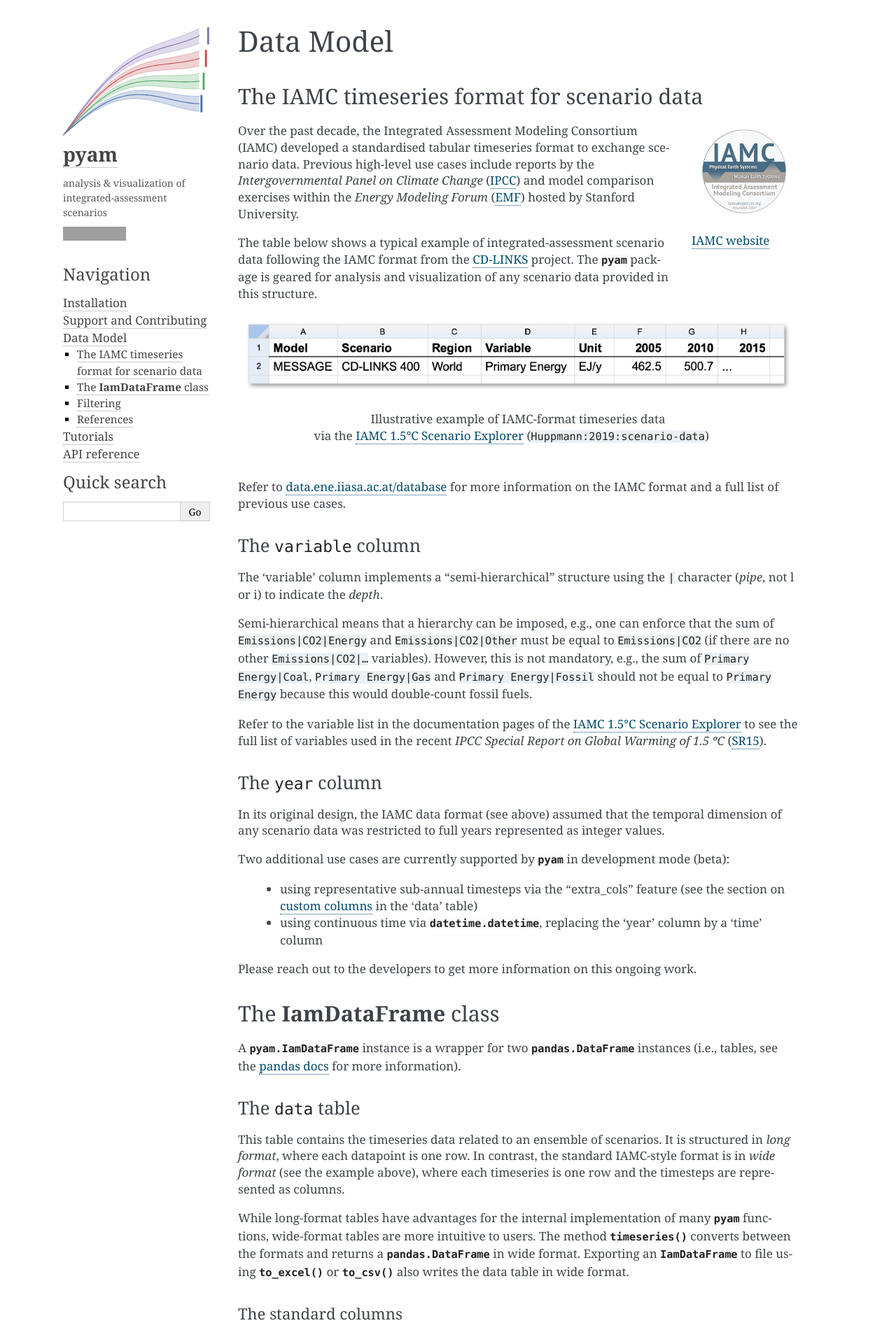
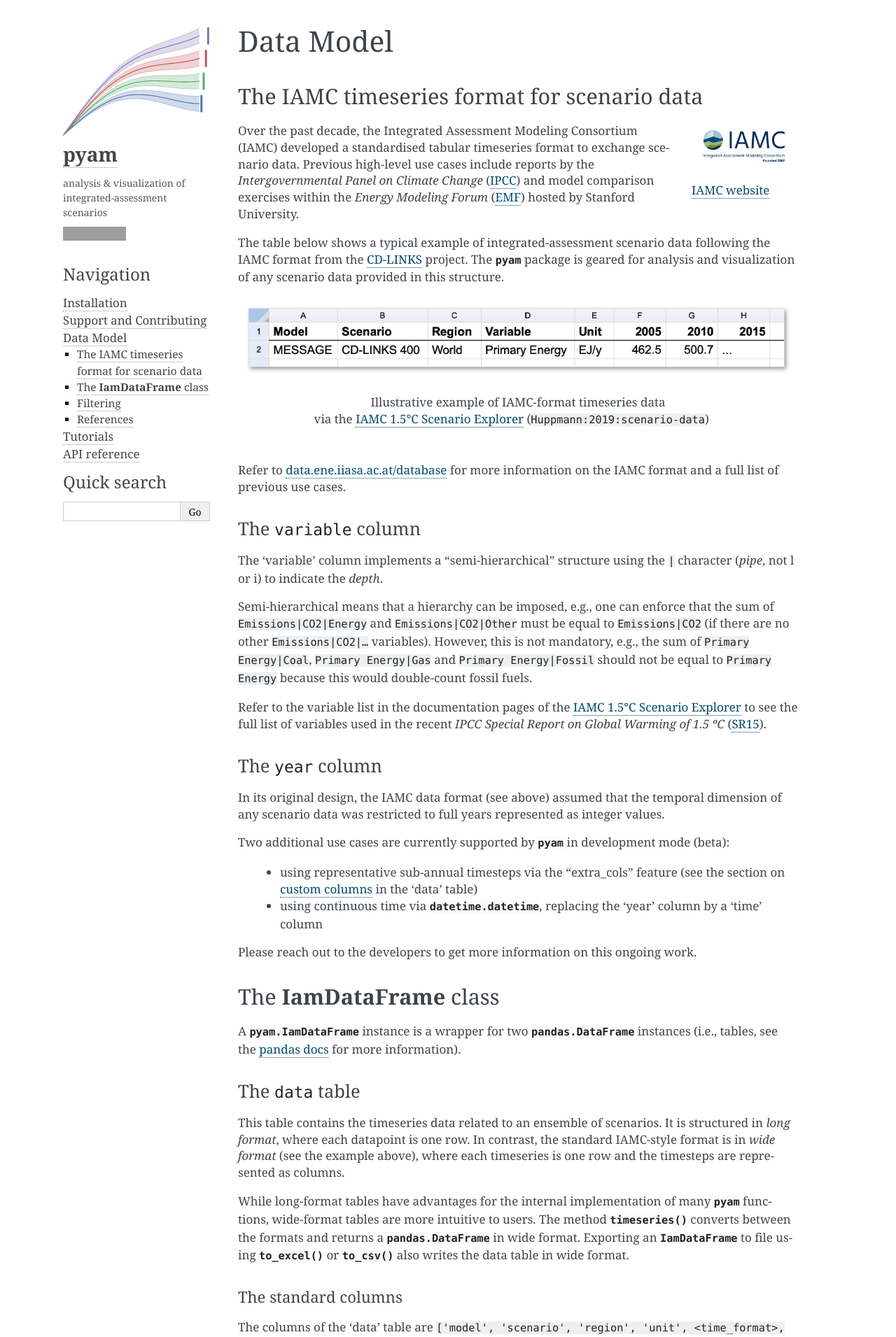
Before and after one commit to IAMconsortium/pyam, a Sphinx documentation site: the page built from doc/source/data.rst, in a window 1280 px wide. Shown: the top 1911 px of the page at 70% size. Built offline with Sphinx 7.4.7, drawn with Linux system fonts in a browser that asks for light colours; pages that are not in the unit, such as notebooks, are missing from menus; cross-references to code outside the pages are shown as plain code; grey boxes are pictures that could not be loaded.

Commit message:
use new IAMC logo in the docs

```diff
--- a/doc/source/data.rst
+++ b/doc/source/data.rst
@@ -4,7 +4,7 @@ Data Model
 The IAMC timeseries format for scenario data
 --------------------------------------------
 
-.. figure:: _static/iamc_logo.jpg
+.. figure:: _static/iamc-logo.png
    :width: 120px
    :align: right
 
```
Also changed, not shown: doc/source/_static/iamc-logo.png (added), doc/source/_static/iamc_logo.jpg (deleted), doc/source/tutorials/_static/IAMC_logo.jpg (deleted), doc/source/tutorials/_static/iamc-logo.png (added), doc/source/tutorials/pyam_first_steps.ipynb.
